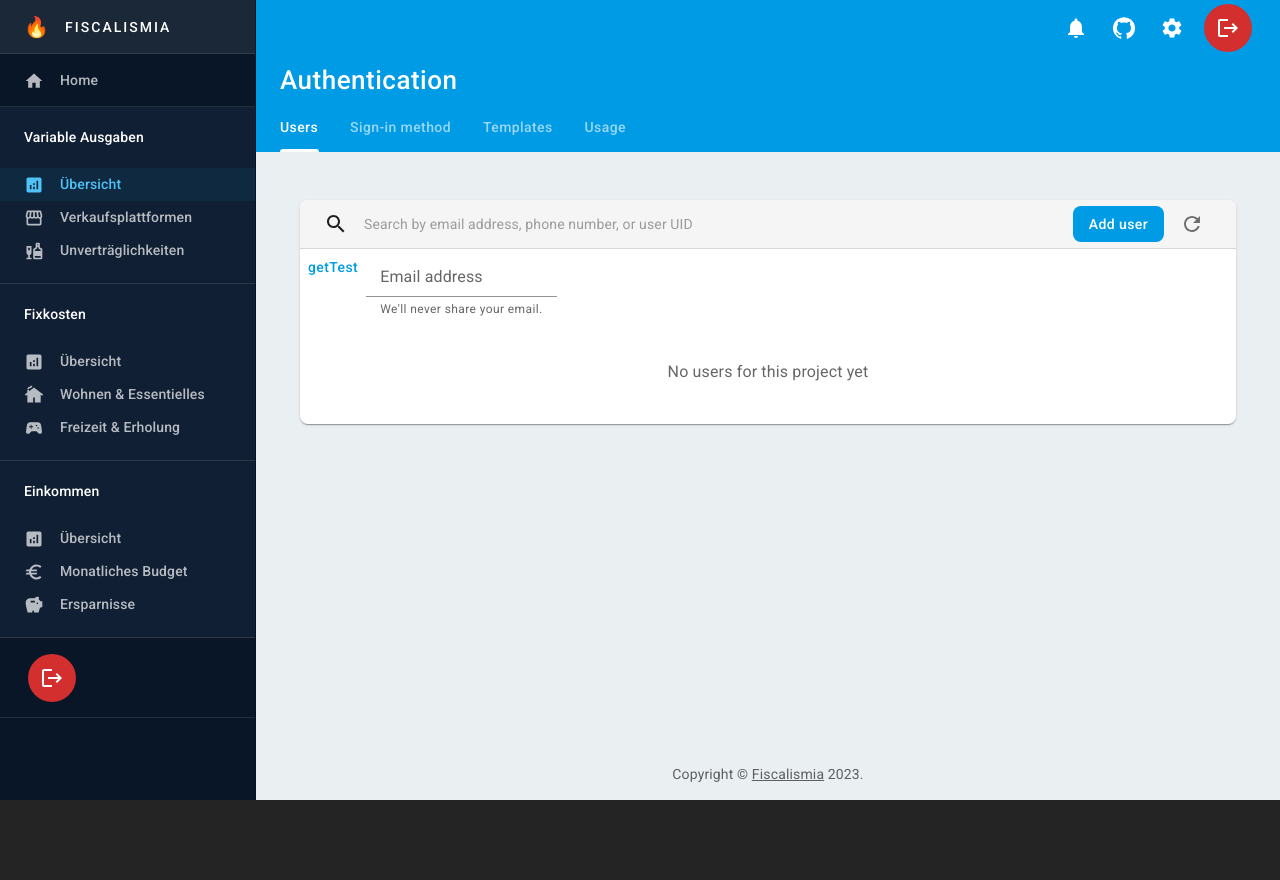
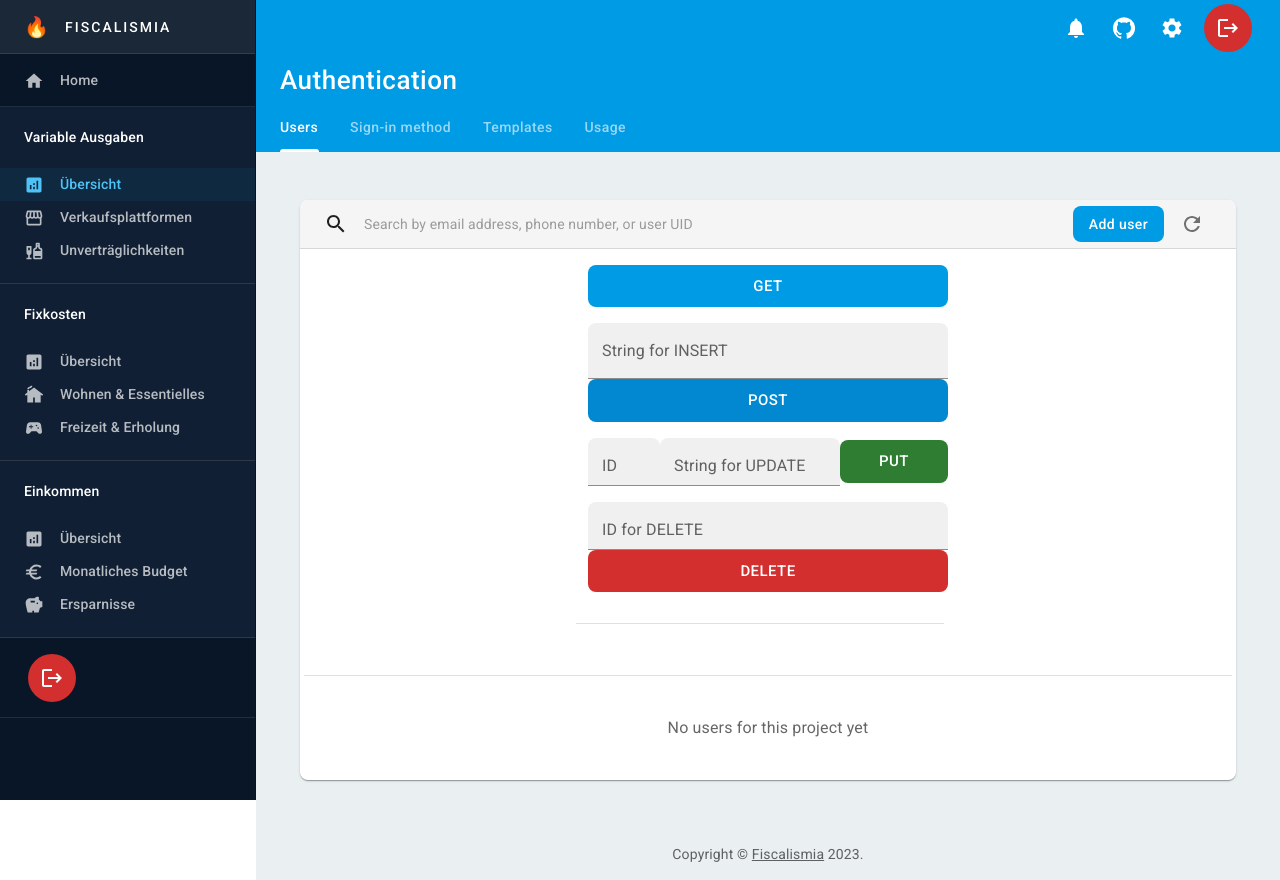
Before and after one commit to hangrybear666/fiscalismia-frontend, a React (Vite) app: page / in a window 1280 px wide. Before the commit the page ends 800 px from the top, so only its background shows below. Built offline with nearby package versions, Linux system fonts and the light colour scheme.

Commit message:
CRUD Prototype via React Frontend

```diff
--- a/src/components/Content.jsx
+++ b/src/components/Content.jsx
@@ -1,4 +1,4 @@
-import * as React from 'react';
+import React, { useState, useEffect } from 'react'
 import AppBar from '@mui/material/AppBar';
 import Toolbar from '@mui/material/Toolbar';
 import Typography from '@mui/material/Typography';
@@ -12,25 +12,92 @@ import SearchIcon from '@mui/icons-material/Search';
 import RefreshIcon from '@mui/icons-material/Refresh';
 import FormControl from '@mui/material/FormControl';
 import InputLabel from '@mui/material/InputLabel';
+import TempDeleteTable from './minor/TempDeleteTable';
 import Input from '@mui/material/Input';
-import FormHelperText from '@mui/material/FormHelperText';
+import FilledInput from '@mui/material/FilledInput';
+import OutlinedInput from '@mui/material/OutlinedInput';
+import Divider from '@mui/material/Divider';
+import Box from '@mui/material/Box';
 import pgConnections from '../services/pgConnections';
 
-const getTest = async () => {
-  console.log("clicked")
+const postTest = (e) => {
+  e.preventDefault();
+  console.log("clicked POST")
   const response = pgConnections.getTest()
   console.log("response:")
   console.log(response)
 }
 
-const processSubmit = (e) => {
-  e.preventDefault();
-  if (newName === '') {
-    alert(`please provide a name`)
+export default function Content() {
+  const [result, setResult] = useState([])
+  const [showResult, setShowResult] = useState(false)
+  const [postInput, setPostInput] = useState('')
+  const [putId, setPutId] = useState('')
+  const [putInput, setPutInput] = useState('')
+  const [deleteInput, setDeleteInput] = useState('')
+
+  const inputChangeListener = (e) => {
+    switch (e.target.id) {
+      case "postInput":
+        setPostInput(e.target.value)
+        break;
+      case "putInput":
+        setPutInput(e.target.value)
+        break;
+      case "putId":
+        setPutId(e.target.value)
+        break;
+      case "deleteInput":
+        setDeleteInput(e.target.value)
+        break;
+    }
   }
-}
 
-export default function Content() {
+  const getTest = async () => {
+    const response = await pgConnections.getTest()
+    setResult(response)
+    setShowResult(true)
+  }
+
+  const processPost = async (e) => {
+    e.preventDefault();
+    if (postInput === '') {
+      alert(`please provide a value for POST`)
+    }
+    const newEntry = {name: postInput}
+    await pgConnections.postTest(newEntry)
+    const response = await pgConnections.getTest()
+    setResult(response)
+    setPostInput('')
+  }
+
+  const processPut = async (e) => {
+    e.preventDefault();
+    if (putInput === '' || putId === '') {
+      alert(`please provide values for PUT`)
+    }
+    const updatedEntry = {id: putId, name: putInput}
+    await pgConnections.putTest(updatedEntry)
+    const response = await pgConnections.getTest()
+    setResult(response)
+    setPutId('')
+    setPutInput('')
+  }
+
+  const processDelete = async (e) => {
+    e.preventDefault();
+    if (deleteInput === '') {
+      alert(`please provide a value for DELETE`)
+    }
+    console.log("deleting entry with ID:")
+    console.log(deleteInput)
+    await pgConnections.deleteTest(deleteInput)
+    const response = await pgConnections.getTest()
+    console.log(response)
+    setResult(response)
+    setDeleteInput('')
+  }
+
   return (
     <Paper sx={{ maxWidth: 936, margin: 'auto', overflow: 'hidden' }} className="selectionAnimation">
       <AppBar
@@ -69,12 +136,58 @@ export default function Content() {
         </Toolbar>
       </AppBar>
       {/* DB REST TESTING */}
-      <Button onClick={getTest}>getTest</Button>
-      <FormControl>
-        <InputLabel htmlFor="my-input">Email address</InputLabel>
-        <Input id="my-input" aria-describedby="my-helper-text" />
-        <FormHelperText id="my-helper-text">We'll never share your email.</FormHelperText>
-      </FormControl>
+      <Grid sx={{ mt:2 }} container spacing={0} columns={{ xs: 6 }} direction="column" alignItems="center">
+        <Grid item xs={6}>
+          <Grid container spacing={2} direction="column" alignItems="left">
+            <Grid item xs={12}>
+              <Button  sx={{ width: 1}} variant="contained" size="large" color="primary" onClick={getTest}>GET</Button>
+            </Grid>
+            <Grid item xs={12}>
+              <form onSubmit={processPost}>
+                <FormControl sx={{ width: 1}}>
+                  <InputLabel htmlFor="postInput">String for INSERT</InputLabel>
+                  <FilledInput id="postInput" value={postInput} onChange={inputChangeListener}/>
+                  <Button type="submit" variant="contained" size="large" color="info">POST</Button>
+                </FormControl>
+              </form>
+            </Grid>
+            <Grid item xs={12}>
+              <form onSubmit={processPut}>
+                <Box
+                    sx={{
+                      display: 'flex',
+                      alignItems: 'center',
+                    }}
+                  >
+                  <FormControl sx={{ width: 2/10}}>
+                    <InputLabel htmlFor="putId">ID</InputLabel>
+                    <FilledInput id="putId" type="number" size="small" inputProps={{ min: 0, max: 999 }} value={putId} onChange={inputChangeListener}/>
+                  </FormControl>
+                  <FormControl sx={{ width: 5/10}}>
+                    <InputLabel htmlFor="putInput">String for UPDATE</InputLabel>
+                    <FilledInput id="putInput" size="small" value={putInput} onChange={inputChangeListener}/>
+                  </FormControl>
+                  <Button sx={{ width: 3/10}} type="submit" variant="contained" size="large" color="success">PUT</Button>
+                </Box>
+              </form>
+            </Grid>
+            <Grid item xs={12} >
+              <form onSubmit={processDelete}>
+                <FormControl sx={{ width: 1}}>
+                  <InputLabel htmlFor="deleteInput">ID for DELETE</InputLabel>
+                  <FilledInput id="deleteInput" type="number" size="small" inputProps={{ min: 0, max: 999 }} value={deleteInput} onChange={inputChangeListener}/>
+                  <Button type="submit" variant="contained" size="large" color="error">DELETE</Button>
+                </FormControl>
+              </form>
+            </Grid>
+            <Divider sx={{ height: 28, m: 0.5 }} orientation="horizontal" />
+            <Grid item xs={12}>
+              <TempDeleteTable show={showResult} results={result.results}/>
+            </Grid>
+          </Grid>
+        </Grid>
+      </Grid>
+      <Divider sx={{ height: 28, m: 0.5 }} orientation="horizontal" />
       {/* DB REST TESTING */}
       <Typography sx={{ my: 5, mx: 2 }} color="text.secondary" align="center">
         No users for this project yet
--- /dev/null
+++ b/src/components/minor/TempDeleteTable.jsx
@@ -0,0 +1,39 @@
+import * as React from 'react';
+import Table from '@mui/material/Table';
+import TableBody from '@mui/material/TableBody';
+import TableCell from '@mui/material/TableCell';
+import TableContainer from '@mui/material/TableContainer';
+import TableHead from '@mui/material/TableHead';
+import TableRow from '@mui/material/TableRow';
+import Paper from '@mui/material/Paper';
+
+export default function TempDeleteTable({ show, results  }) {
+  if (!show) {
+    return
+    <>
+    </>
+  }
+  return (
+    <TableContainer component={Paper} elevation={6} >
+      <Table aria-label="simple table">
+        <TableHead>
+          <TableRow>
+            <TableCell>ID</TableCell>
+            <TableCell align="right">Description</TableCell>
+          </TableRow>
+        </TableHead>
+        <TableBody>
+          {results.map((row) => (
+            <TableRow
+              key={row.id}
+              sx={{ '&:last-child td, &:last-child th': { border: 0 } }}
+            >
+              <TableCell component="th" scope="row">{row.id}</TableCell>
+              <TableCell align="right">{row.description}</TableCell>
+            </TableRow>
+          ))}
+        </TableBody>
+      </Table>
+    </TableContainer>
+  );
+}
--- a/src/services/pgConnections.jsx
+++ b/src/services/pgConnections.jsx
@@ -13,15 +13,20 @@ let token = null
 // }
 
 const getTest = async () => {
-  const response = await axios.get(baseUrl)
-  return response.data
+  try {
+    const response = await axios.get(baseUrl)
+    return response.data
+  } catch (error) {
+    console.error(error);
+  }
 }
 
 const postTest = async newObject => {
   const config = {
     headers: { Authorization: token }
   }
-
+  console.log("axios received:")
+  console.log(newObject)
   const response = await axios.post(baseUrl, newObject, config)
   return response.data
 }
@@ -34,11 +39,11 @@ const putTest = async newObject => {
   return response
 }
 
-const deleteTest = async newObject => {
+const deleteTest = async id => {
   const config = {
     headers: { Authorization: token }
   }
-  const response = await axios.delete(`${baseUrl}/${newObject.id}`, config)
+  const response = await axios.delete(`${baseUrl}/${id}`, config)
   return response
 }
 
```
